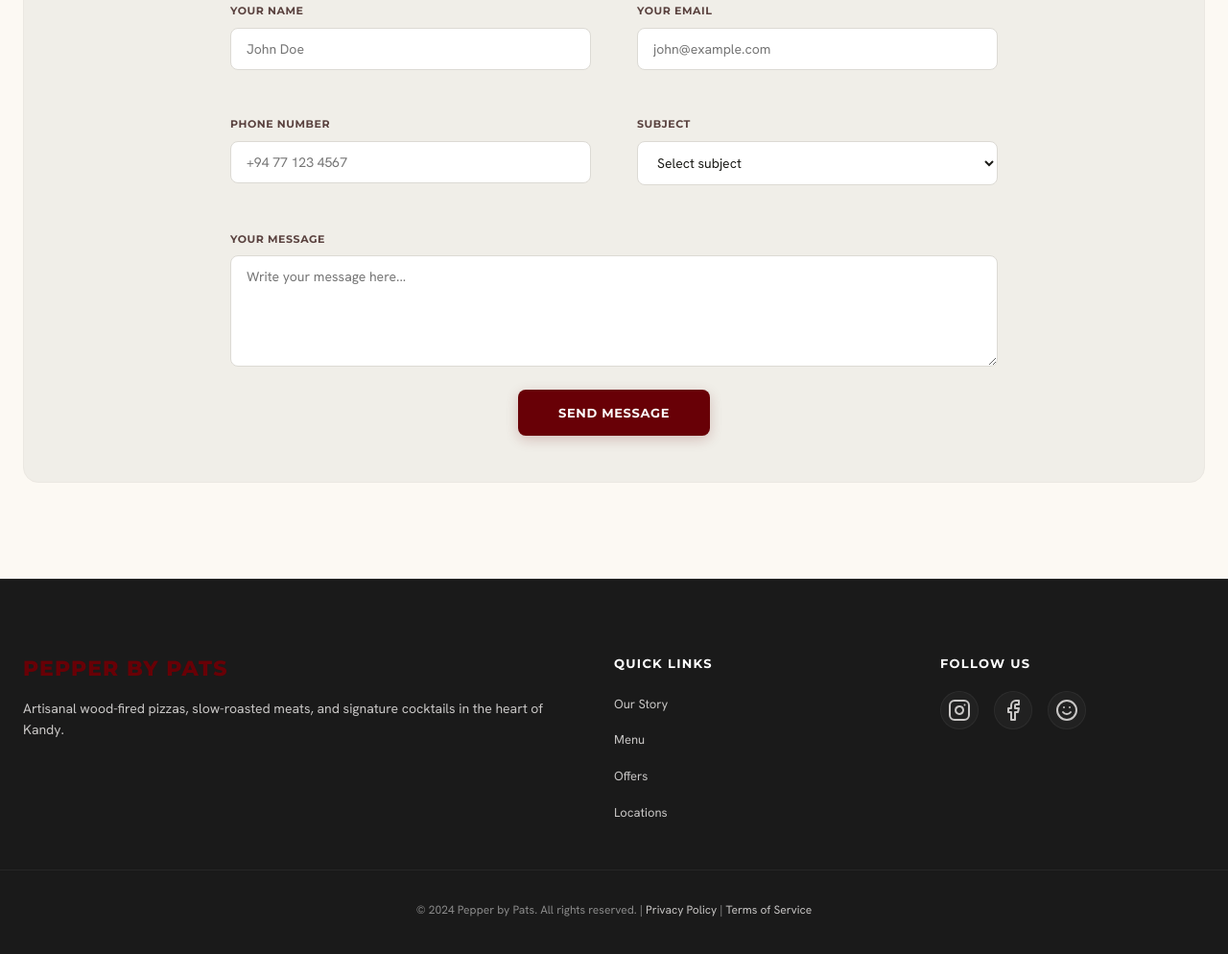
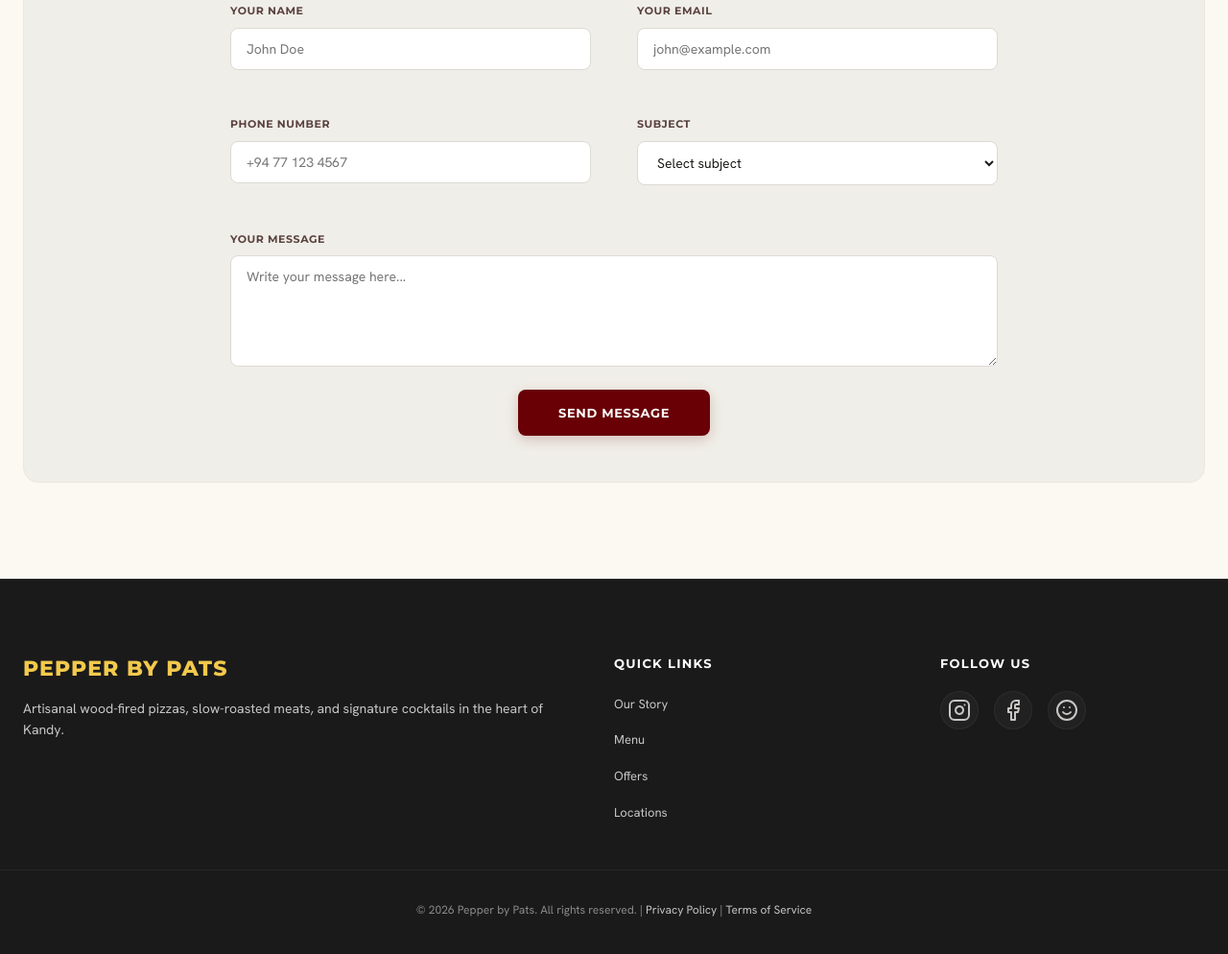
Before and after one commit to dilshancode/pepperbypats-web, a plain HTML site: page index.html in a window 1280 px wide. Shown: the part 9533-10527 px from the top of the page at 96% size. Drawn offline with nearby package versions, Linux system fonts and the light colour scheme; a script that the page names is missing.

Commit message:
chore: update copyright year to 2026 and standardize footer logo color for consistent contrast

```diff
--- a/index.html
+++ b/index.html
@@ -1008,7 +1008,7 @@
 
     <!-- Footer bottom section containing copyright statement -->
     <div class="footer-bottom text-center">
-      <p>&copy; 2024 Pepper by Pats. All rights reserved. | <a href="#" class="hover-underline">Privacy Policy</a> | <a href="#" class="hover-underline">Terms of Service</a></p>
+      <p>&copy; 2026 Pepper by Pats. All rights reserved. | <a href="#" class="hover-underline">Privacy Policy</a> | <a href="#" class="hover-underline">Terms of Service</a></p>
     </div>
   </footer>
 
--- a/style.css
+++ b/style.css
@@ -1563,12 +1563,8 @@
   font-size: 22px;
   font-weight: 800;
   letter-spacing: 0.05em;
-  color: var(--color-primary);
+  color: var(--color-amber-glow);            /* Always use amber glow since the footer background is always dark charcoal, ensuring high contrast */
   margin-bottom: 16px;
-}
-
-body.theme-dark .footer-logo {
-  color: var(--color-amber-glow);
 }
 
 .footer-desc {
```
